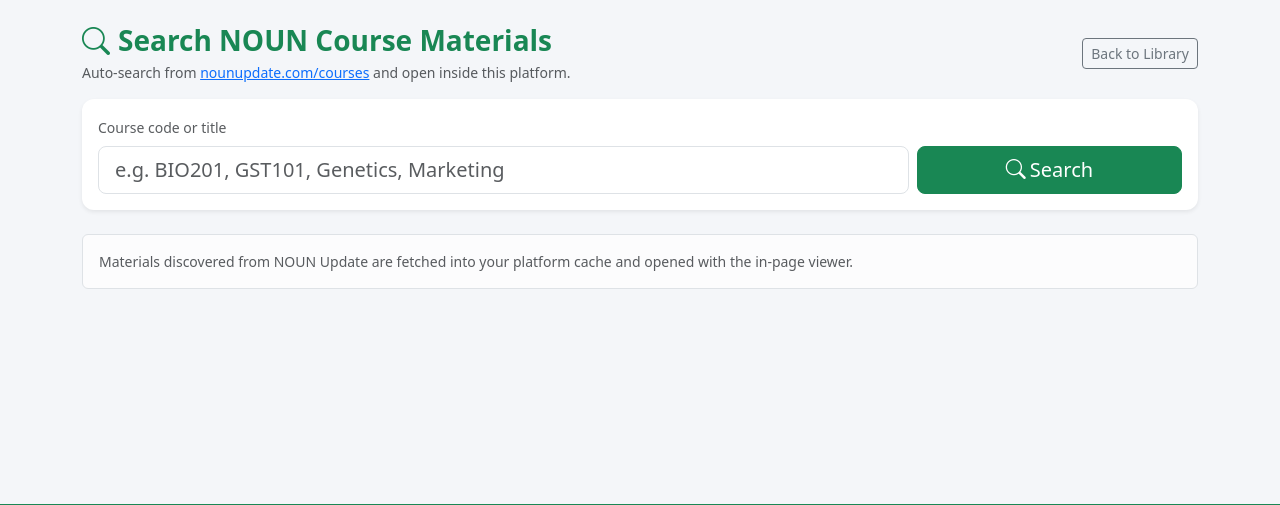
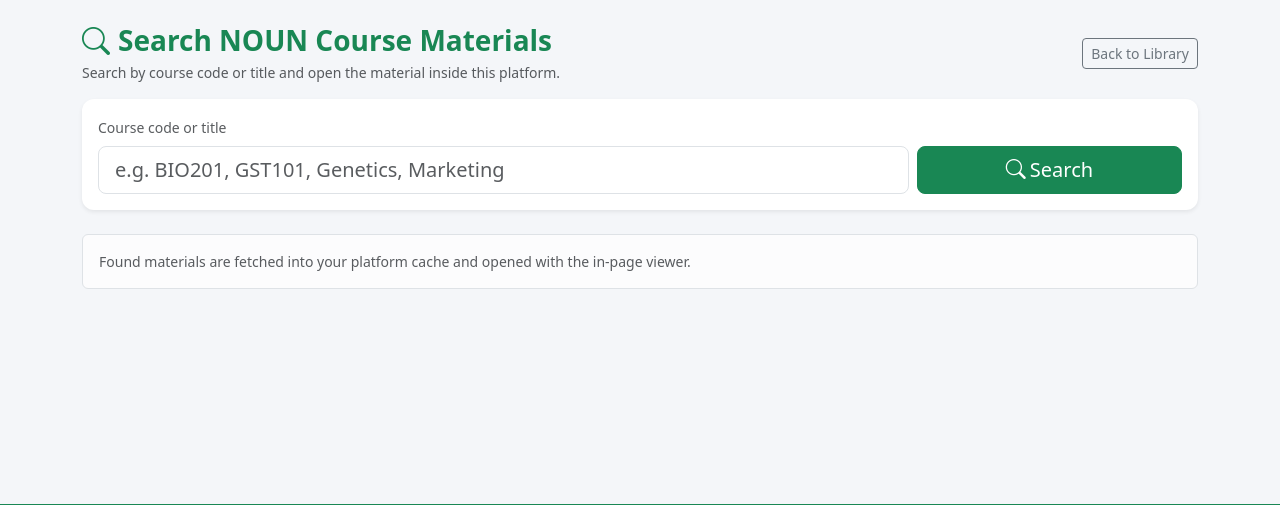
Before and after one commit to fishmedialagos/noun-exam-practice, a Flask app: page /materials/search-nounupdate in a window 1280 px wide. Shown: the part 80-585 px from the top of the page. Run offline with Flask 3, Linux system fonts and the light colour scheme; a user stored in the database is signed in.

Commit message:
Add files via upload

```diff
--- a/app.py
+++ b/app.py
@@ -5,6 +5,7 @@ import json
 import os
 import csv
 import io
+import re
 
 from config import Config
 from models import db, User, Exam, Question, Attempt
@@ -646,6 +647,69 @@ def _summary_cache_path(code):
     return os.path.join(d, f'{code}.json')
 
 
+
+
+def _ai_summarize_text(text, course_code, section_title=''):
+    """Optional AI summary via Groq or OpenAI. Returns text or None."""
+    text = (text or '').strip()
+    if len(text) < 120:
+        return None
+    # Truncate to keep tokens reasonable
+    text = text[:12000]
+    api_key = os.environ.get('GROQ_API_KEY') or os.environ.get('OPENAI_API_KEY')
+    if not api_key:
+        return None
+    use_groq = bool(os.environ.get('GROQ_API_KEY'))
+    try:
+        import requests as http_requests
+        prompt = (
+            f"You are an academic tutor for Nigerian Open University (NOUN) students.\\n"
+            f"Summarize the following course material clearly for exam revision.\\n"
+            f"Course: {course_code}. Section: {section_title or 'General'}.\\n"
+            f"Return:\\n"
+            f"1) A short paragraph summary (4-7 sentences)\\n"
+            f"2) 5-8 bullet key points\\n"
+            f"Use simple English. Do not invent facts not in the text.\\n\\n"
+            f"MATERIAL:\\n{text}"
+        )
+        if use_groq:
+            url = 'https://api.groq.com/openai/v1/chat/completions'
+            model = os.environ.get('GROQ_MODEL', 'llama-3.3-70b-versatile')
+            headers = {'Authorization': f'Bearer {api_key}', 'Content-Type': 'application/json'}
+            payload = {
+                'model': model,
+                'messages': [
+                    {'role': 'system', 'content': 'You summarize university course materials accurately.'},
+                    {'role': 'user', 'content': prompt},
+                ],
+                'temperature': 0.3,
+                'max_tokens': 900,
+            }
+        else:
+            url = 'https://api.openai.com/v1/chat/completions'
+            model = os.environ.get('OPENAI_MODEL', 'gpt-4o-mini')
+            headers = {'Authorization': f'Bearer {api_key}', 'Content-Type': 'application/json'}
+            payload = {
+                'model': model,
+                'messages': [
+                    {'role': 'system', 'content': 'You summarize university course materials accurately.'},
+                    {'role': 'user', 'content': prompt},
+                ],
+                'temperature': 0.3,
+                'max_tokens': 900,
+            }
+        r = http_requests.post(url, headers=headers, json=payload, timeout=60)
+        if r.status_code != 200:
+            app.logger.warning('AI summarize HTTP %s: %s', r.status_code, r.text[:300])
+            return None
+        data = r.json()
+        return data['choices'][0]['message']['content'].strip()
+    except Exception as e:
+        app.logger.warning('AI summarize failed: %s', e)
+        return None
+
+
+
 @app.route('/materials/summarize/<course_code>')
 @login_required
 def summarize_material(course_code):
@@ -695,14 +759,26 @@ def summarize_material(course_code):
 
     raw_modules = _split_modules_units(full_text)
     modules = []
+    ai_enabled = bool(os.environ.get('GROQ_API_KEY') or os.environ.get('OPENAI_API_KEY'))
+
     for m in raw_modules[:16]:
         body = m.get('body') or ''
         if len(body) < 100:
             body = '\n'.join((u.get('body') or '') for u in m.get('units') or [])
         m_sum, m_pts = _summarize_block(body, max_points=8, max_chars=1400)
+        if ai_enabled and len(body) > 200:
+            ai_text = _ai_summarize_text(body, code, f"{m.get('label')} {m.get('title')}")
+            if ai_text:
+                # Prefer AI paragraph; keep extractive bullets as backup key points
+                m_sum = ai_text
         units_out = []
         for u in (m.get('units') or [])[:12]:
-            u_sum, u_pts = _summarize_block(u.get('body') or '', max_points=5, max_chars=900)
+            u_body = u.get('body') or ''
+            u_sum, u_pts = _summarize_block(u_body, max_points=5, max_chars=900)
+            if ai_enabled and len(u_body) > 250:
+                ai_u = _ai_summarize_text(u_body, code, f"{u.get('label')} {u.get('title')}")
+                if ai_u:
+                    u_sum = ai_u
             units_out.append({
                 'label': u.get('label'),
                 'title': u.get('title'),
@@ -718,6 +794,10 @@ def summarize_material(course_code):
         })
 
     overview, highlights = _summarize_block(full_text[:20000], max_points=10, max_chars=900)
+    if ai_enabled:
+        ai_overview = _ai_summarize_text(full_text[:14000], code, 'Course Overview')
+        if ai_overview:
+            overview = ai_overview
 
     # Cache result
     try:
@@ -746,7 +826,7 @@ def summarize_material(course_code):
 @app.route('/materials/search-nounupdate')
 @login_required
 def search_nounupdate():
-    """Search nounupdate.com course index for a code/title and list matches."""
+    """Search external course material sources for a code/title and list matches."""
     import requests as http_requests
     q = (request.args.get('q') or '').strip()
     results = []
--- a/templates/materials/index.html
+++ b/templates/materials/index.html
@@ -54,10 +54,10 @@
     <div class="card-body d-flex flex-wrap justify-content-between align-items-center gap-2">
         <div>
             <div class="fw-semibold">Need a course not listed?</div>
-            <div class="small text-muted">Auto-search NOUN Update e-Courseware and open it inside this platform.</div>
+            <div class="small text-muted">Auto-search and open course materials inside this platform.</div>
         </div>
         <a href="{{ url_for('search_nounupdate') }}" class="btn btn-success">
-            <i class="bi bi-search me-1"></i>Search NOUN Update
+            <i class="bi bi-search me-1"></i>Auto-Search Materials
         </a>
     </div>
 </div>
--- a/templates/materials/nounupdate_search.html
+++ b/templates/materials/nounupdate_search.html
@@ -1,10 +1,10 @@
 {% extends "base.html" %}
-{% block title %}Search NOUN Update Materials{% endblock %}
+{% block title %}Auto-Search Course Materials{% endblock %}
 {% block content %}
 <div class="d-flex flex-wrap justify-content-between align-items-center mb-3 gap-2">
     <div>
         <h3 class="mb-1 text-success fw-bold"><i class="bi bi-search me-2"></i>Search NOUN Course Materials</h3>
-        <p class="text-muted small mb-0">Auto-search from <a href="https://nounupdate.com/courses/" target="_blank" rel="noopener">nounupdate.com/courses</a> and open inside this platform.</p>
+        <p class="text-muted small mb-0">Search by course code or title and open the material inside this platform.</p>
     </div>
     <a href="{{ url_for('course_materials') }}" class="btn btn-outline-secondary btn-sm">Back to Library</a>
 </div>
@@ -67,6 +67,6 @@
 {% endif %}
 
 <div class="alert alert-light border mt-4 small text-muted">
-    Materials discovered from NOUN Update are fetched into your platform cache and opened with the in-page viewer.
+    Found materials are fetched into your platform cache and opened with the in-page viewer.
 </div>
 {% endblock %}
--- a/templates/materials/summary.html
+++ b/templates/materials/summary.html
@@ -107,7 +107,7 @@
 
 <div class="alert alert-light border mt-4 small text-muted">
     <i class="bi bi-info-circle me-1"></i>
-    Summaries are generated automatically from the course PDF (module/unit headings and key sentences).
+    Summaries are generated automatically from the course PDF (module/unit). If an AI key is configured on the server, richer AI summaries are used.
     Always cross-check with the full material before exams.
 </div>
 {% endblock %}
```
